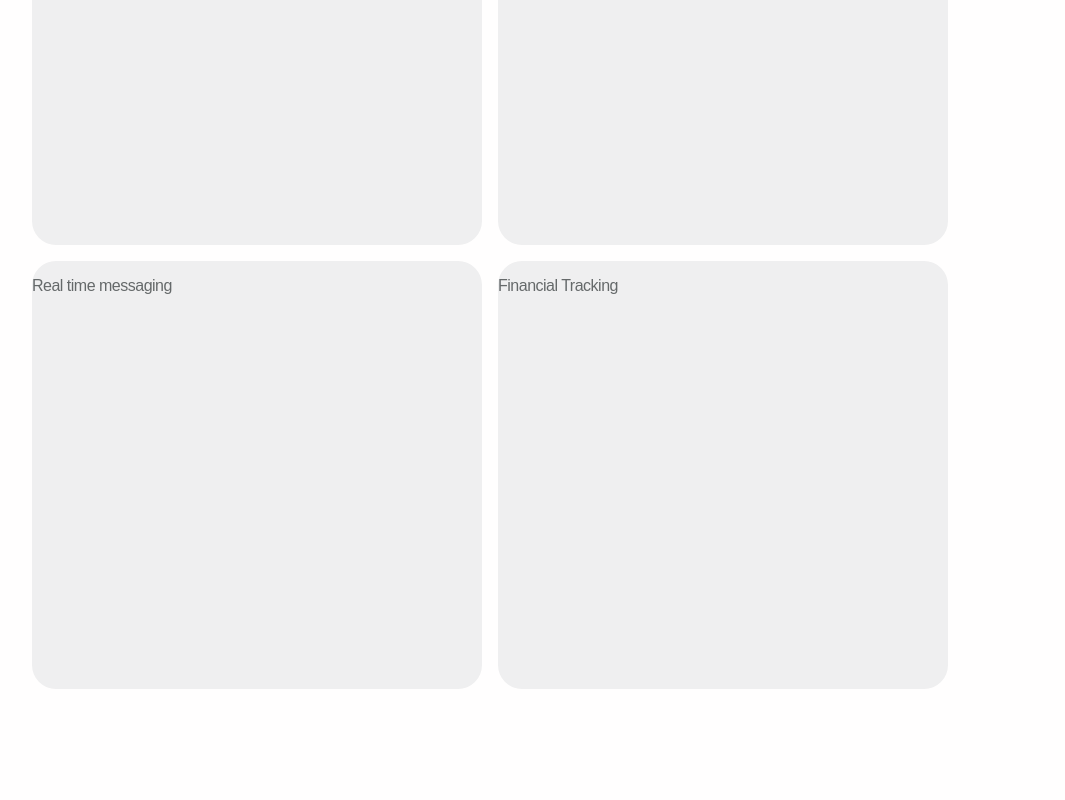
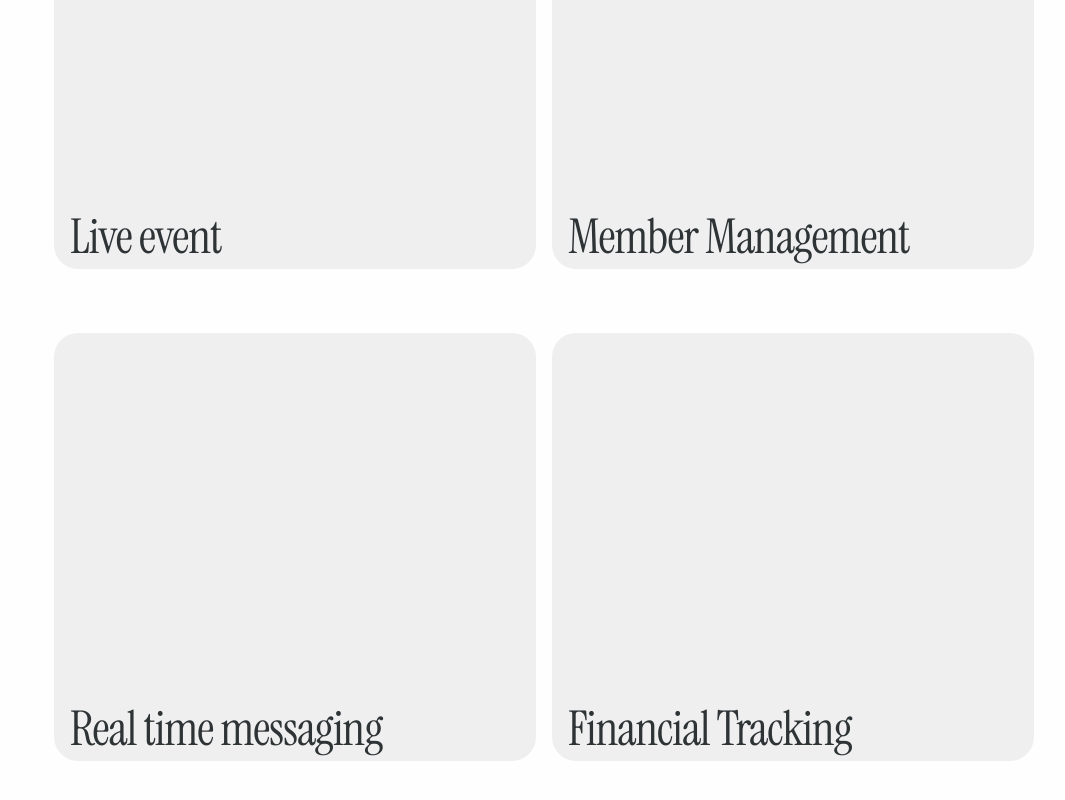
Before and after one commit to byfolarin/Selah, a React (Vite) app in the folder Selah/: page / in a window 1280 px wide. Shown: the part 926-1726 px from the top of the page, without its empty margins (96-1161 px from the left). Built offline with nearby package versions, Linux system fonts and the light colour scheme; a web font is replaced by a local one.

Commit message:
h2-body grid

```diff
--- a/Selah/src/components/website/Website.jsx
+++ b/Selah/src/components/website/Website.jsx
@@ -34,11 +34,16 @@ const Website = () => {
 
       <div className="details-grid">
 
+
+
               <div className="event shell">
-                <h2>Live event</h2>
+                <h1>Live event</h1>
               </div>
+
+
+
               <div className="member shell">
-                <h2>Member Management </h2>
+                <h1>Member Management </h1>
               </div>
 
       </div>
@@ -47,12 +52,12 @@ const Website = () => {
 
 
             <div className="message shell">
-            <h2> Real time messaging </h2>
+            <h1> Real time messaging </h1>
             </div>
 
 
               <div className="member shell">
-              <h2>Financial Tracking   </h2>
+              <h1>Financial Tracking   </h1>
               </div>
 
       </div>
--- a/Selah/src/index.css
+++ b/Selah/src/index.css
@@ -153,6 +153,9 @@ h2{
 }
 
 .section-2{
+  display: flex;
+  flex-direction: column;
+  align-items: center;
   margin: 120px;
   width: 100%;
 }
@@ -175,20 +178,36 @@ h2{
 }
 
 .details-grid{
+  margin: 24px 0px;
   display: flex;
   gap: 16px;
 }
 
 
+.shell > h1{
+  font-family: "Instrument Serif", serif;
+  font-weight: 400;
+  text-align: center;
+  line-height: 64px;
+  color: #2e3335;
+  letter-spacing: -1px;
+  font-size: 48px;
+
+}
+
+
 .shell{
   display: flex;
+  padding: 0px 16px;
   margin-top: 16px;
+  align-items: flex-end;
   gap: 16px;
   width: 450px;
   height: 428px;
   background-color: #EFEFF0;
   border-radius: 24px;
 }
+
 
 
 .features-list{
```
